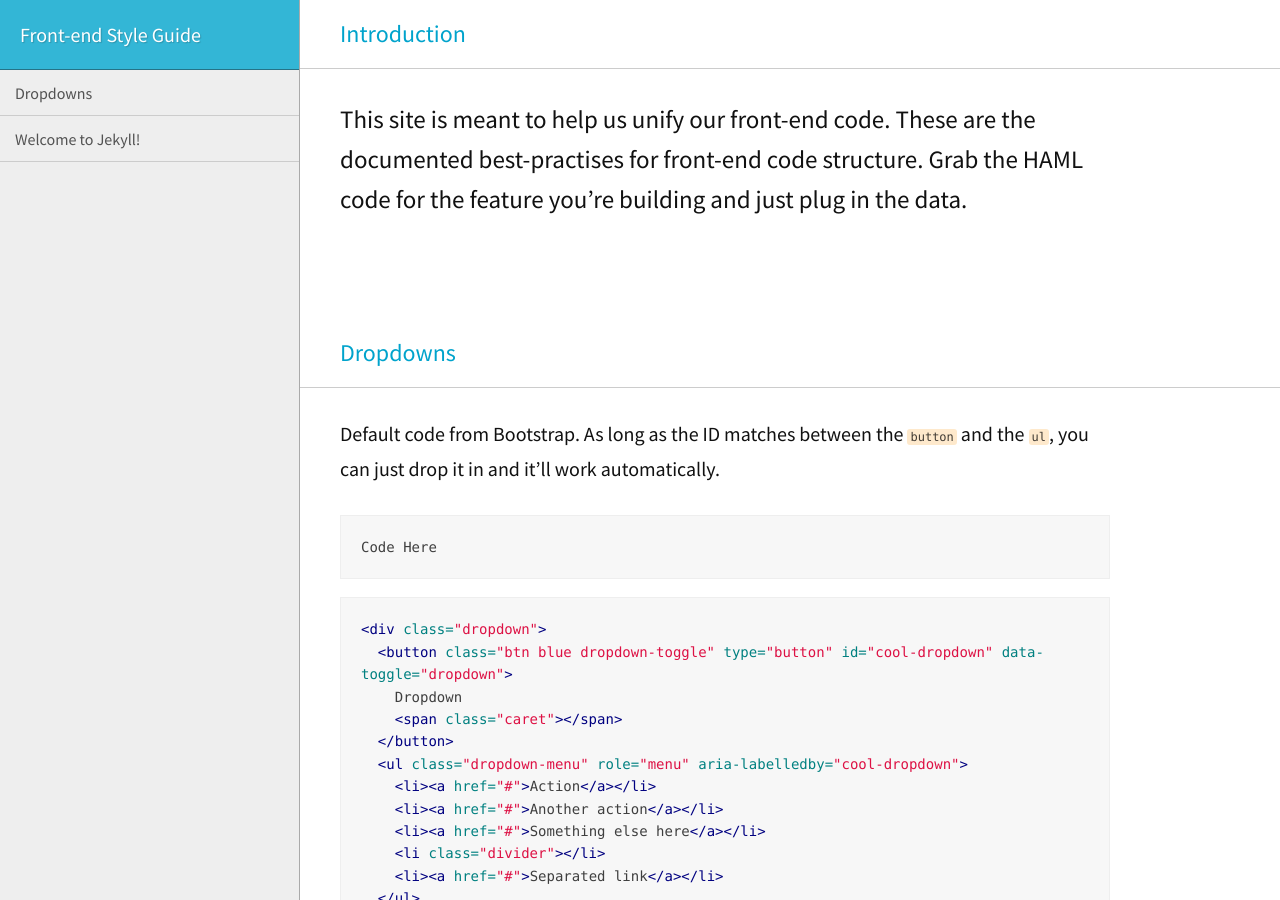
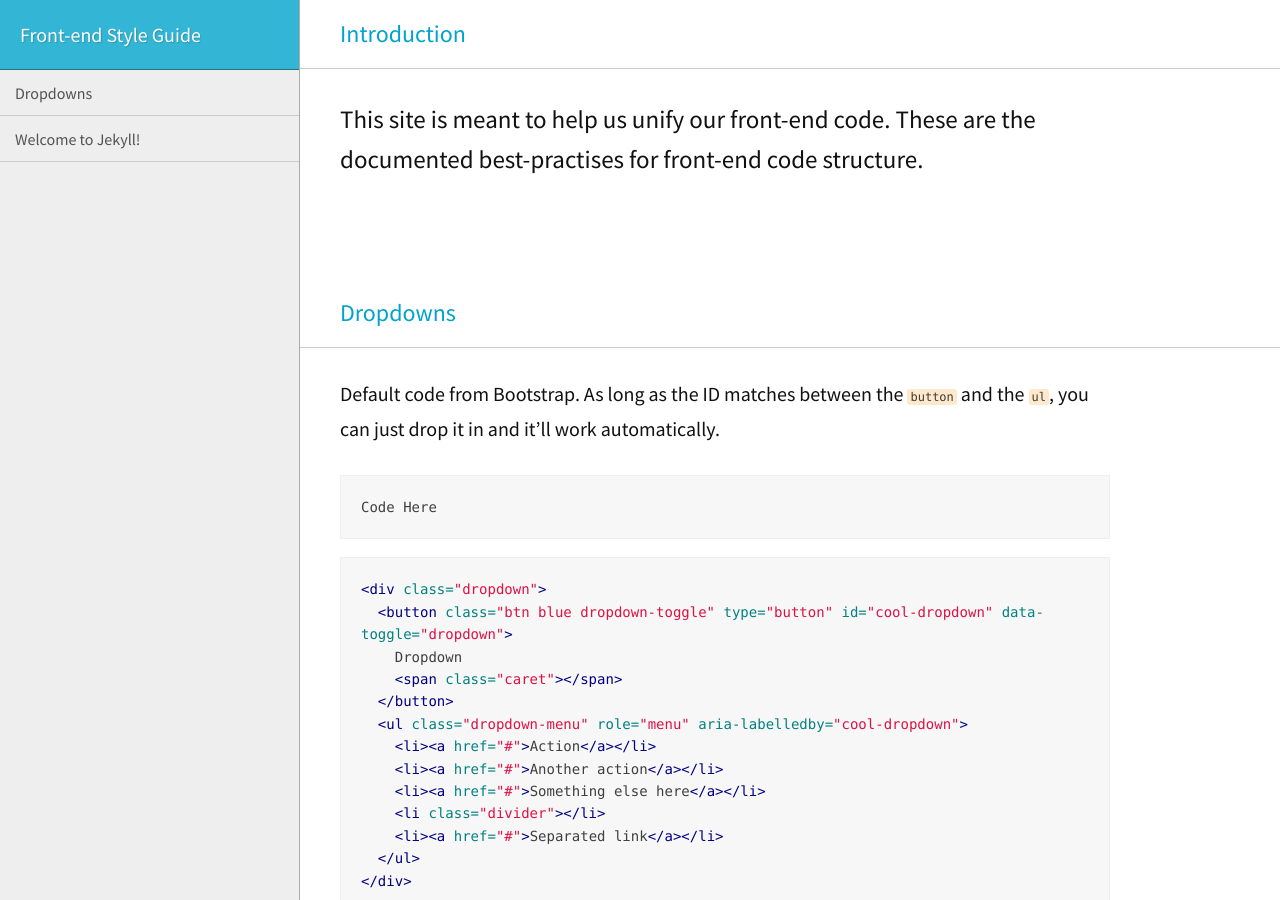
Before and after one commit to shaunrfox/Style-Guide, a Jekyll site: the page built from index.html, in a window 1280 px wide and 900 px high. Built offline with Jekyll 4.4.1, drawn with Linux system fonts in a browser that asks for light colours.

Commit message:
tweaking config

```diff
--- a/_config.yml
+++ b/_config.yml
@@ -11,11 +11,9 @@
   Write an awesome description for your new site here. You can edit this
   line in _config.yml. It will appear in your document head meta (for
   Google search results) and in your feed.xml site description.
-baseurl: "/Style-Guide" # the subpath of your site, e.g. /blog
-url: "http://shaunfox.com" # the base hostname & protocol for your site
+baseurl: "" # the subpath of your site, e.g. /blog
+url: "" # the base hostname & protocol for your site
 highlighter: rouge
-include:
-  - .nojekyll
 
 # Build settings
 markdown: kramdown
--- a/index.html
+++ b/index.html
@@ -8,7 +8,7 @@
   </header>
 
   <div class="post-content">
-    <p>This site is meant to help us unify our front-end code. These are the documented best-practises for front-end code structure. Grab the HAML code for the feature you’re building and just plug in the data.</p>
+    <p>This site is meant to help us unify our front-end code. These are the documented best-practises for front-end code structure.</p>
   </div>
 </section>
 
```
Also changed, not shown: .nojekyll (deleted), 5 other files.
